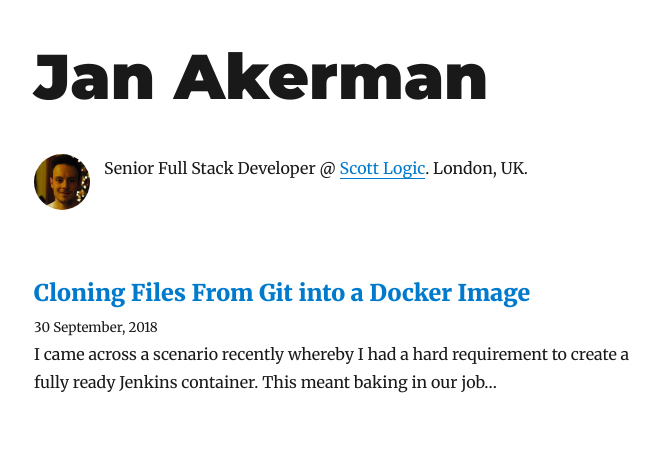
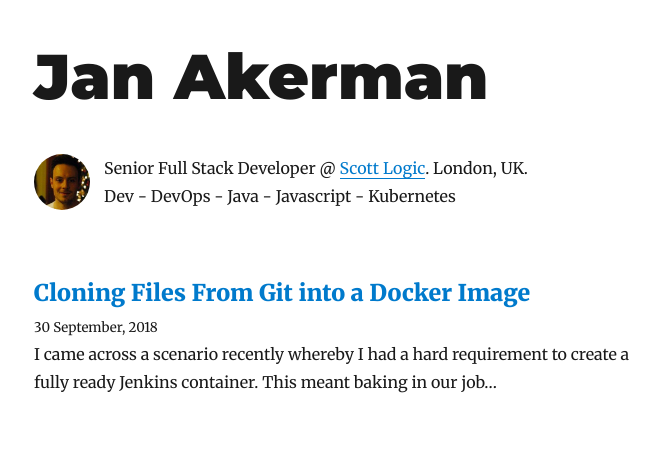
Before and after one commit to janakerman/janakerman, a Gatsby site: page / in a window 1280 px wide. Shown: the whole page, without its empty margins (291-950 px from the left). Built offline with nearby package versions, Linux system fonts and the light colour scheme; Gatsby itself is replaced by a stand-in of ours; some packages are replaced by stand-ins of ours.

Commit message:
Updated bio

```diff
--- a/src/components/Bio.js
+++ b/src/components/Bio.js
@@ -15,21 +15,25 @@ const Avatar = styled.img`
   height: ${rhythm(2)};
   border-radius: 100%;
 `
+const Wrapper = styled.div`
+  display: flex;
+  margin-bottom: ${rhythm(2.5)};
+`
+const Blurb = styled.p`
+  text-align: left;
+  margin-bottom: 0;
+`
 
 class Bio extends React.Component {
   render() {
     return (
-      <div
-        style={{
-          display: 'flex',
-          marginBottom: rhythm(2.5),
-        }}
-      >
+      <Wrapper>
         <Avatar src={profilePic} alt="Jan Akerman"/>
-        <p>
-          Senior Full Stack Developer @ <a href="https://www.scottlogic.com/">Scott Logic</a>. London, UK.{' '}
-        </p>
-      </div>
+        <div>
+          <Blurb>Senior Full Stack Developer @ <a href="https://www.scottlogic.com/">Scott Logic</a>. London, UK.</Blurb>
+          <Blurb>Dev - DevOps - Java - Javascript - Kubernetes</Blurb>
+        </div>
+      </Wrapper>
     )
   }
 }
```
